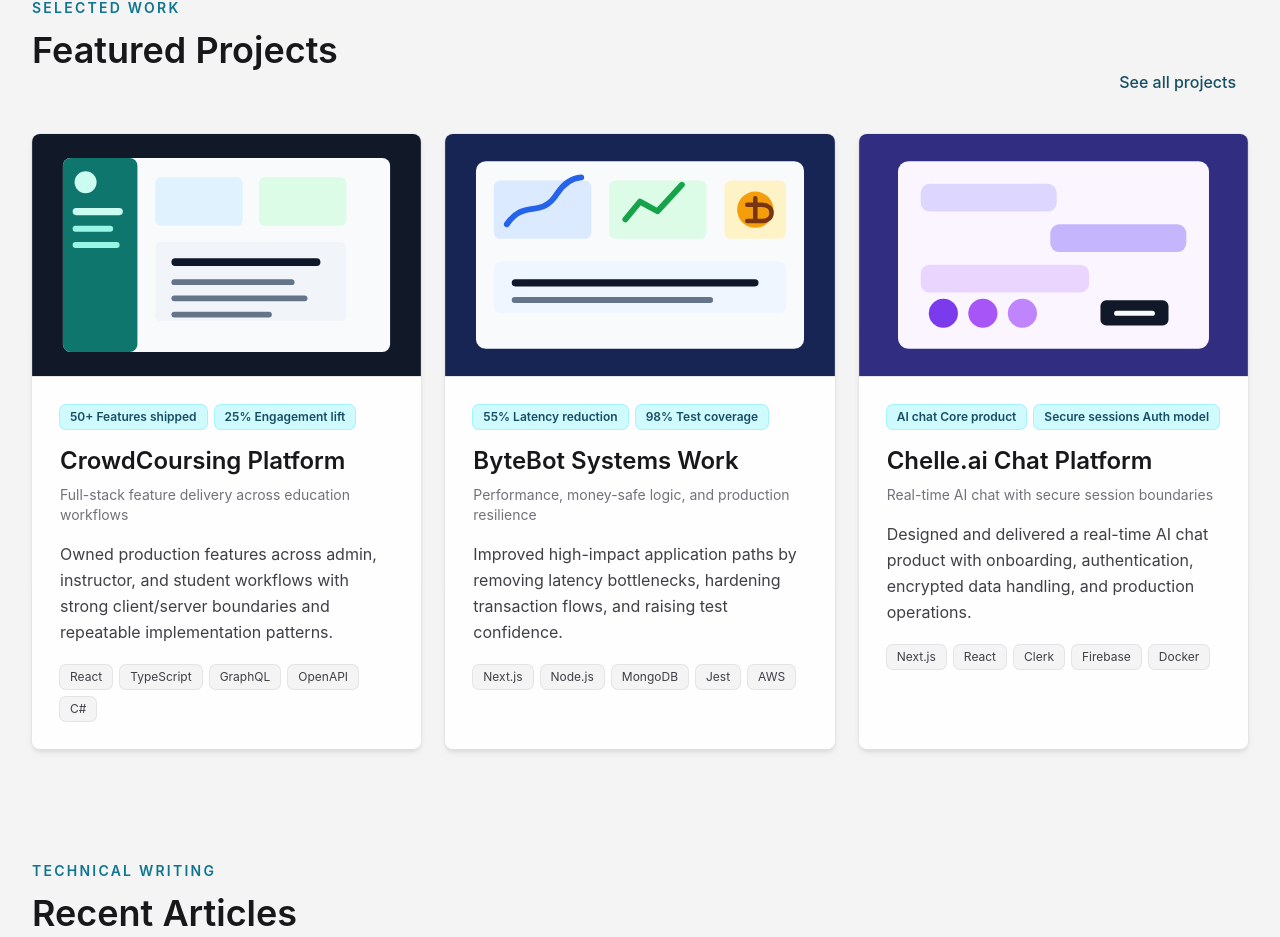
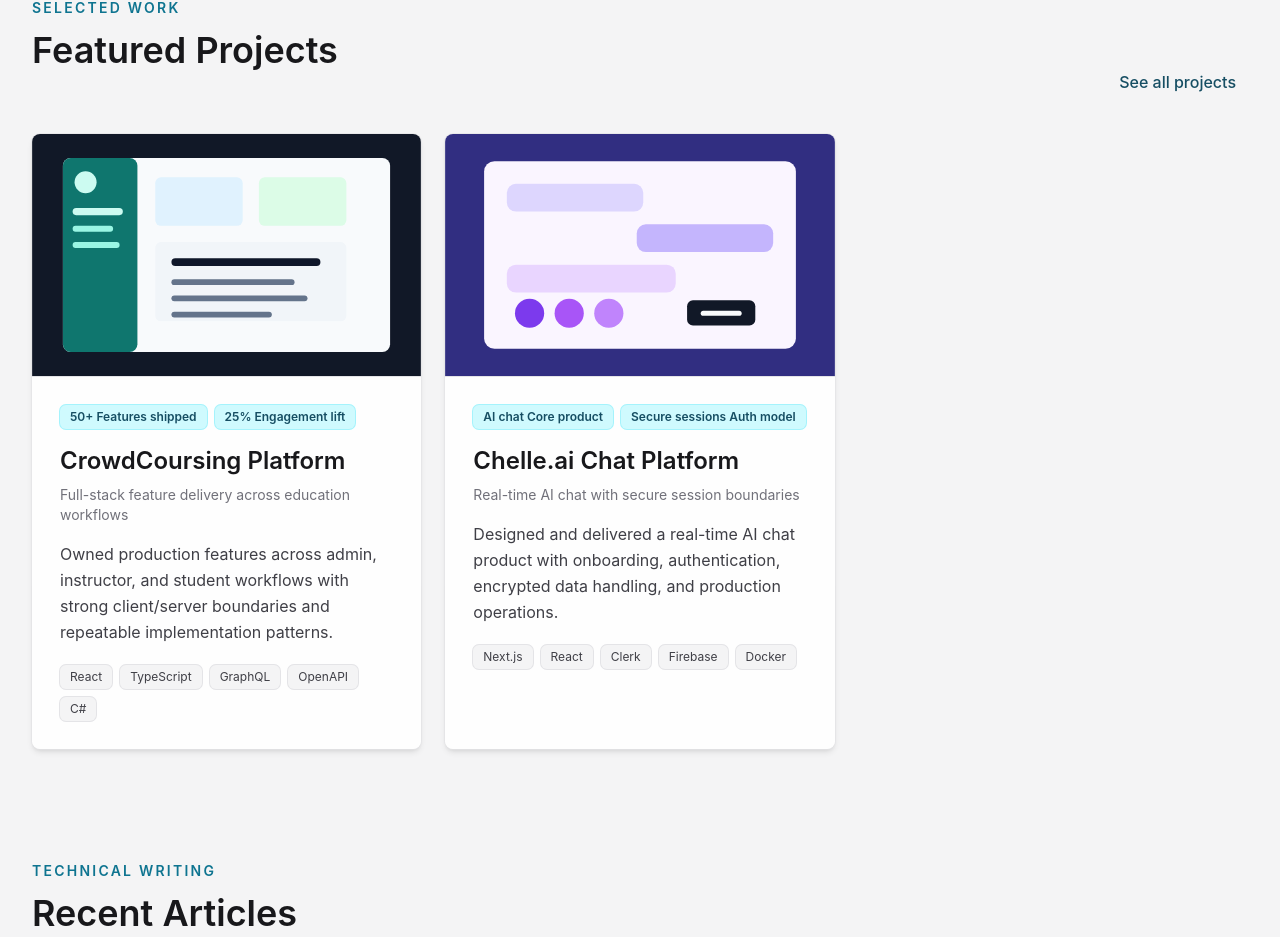
Before and after one commit to Smrosner/portfolio, a Next.js app: page / in a window 1280 px wide. Shown: the part 939-1876 px from the top of the page. Built offline with nearby package versions, Linux system fonts and the light colour scheme.

Commit message:
edit featured project data

```diff
--- a/data/projectsData.ts
+++ b/data/projectsData.ts
@@ -87,33 +87,33 @@
     outcome:
       "Delivered a more maintainable full-stack surface with clearer implementation standards, stronger user workflows, and less cross-team rework.",
   },
-  {
-    slug: "bytebot-performance-money-safety",
-    title: "ByteBot Systems Work",
-    subtitle: "Performance, money-safe logic, and production resilience",
-    summary:
-      "Improved high-impact application paths by removing latency bottlenecks, hardening transaction flows, and raising test confidence.",
-    category: "backend",
-    featured: true,
-    image: "/projects/bytebot.svg",
-    role: "Software Engineer",
-    period: "May 2024 - Present",
-    stack: ["Next.js", "Node.js", "MongoDB", "Jest", "AWS", "Firebase"],
-    metrics: [
-      { label: "Latency reduction", value: "55%" },
-      { label: "Test coverage", value: "98%" },
-      { label: "Launch target", value: "10k+ users" },
-    ],
-    problem:
-      "Client systems needed better real-user performance, safer currency handling, and more reliable launch readiness under deadline pressure.",
-    approach: [
-      "Removed request waterfalls and parallelized independent fetches to improve load behavior under real traffic.",
-      "Refactored Node.js and MongoDB money flows to standardize currency handling and prevent rounding drift.",
-      "Strengthened production confidence with robust Jest coverage, secure transaction flows, and audit-ready traces.",
-    ],
-    outcome:
-      "Reduced page load latency by 55%, raised confidence before a 10k+ user launch, and made high-risk money paths more predictable.",
-  },
+  // {
+  //   slug: "bytebot-performance-money-safety",
+  //   title: "ByteBot Systems Work",
+  //   subtitle: "Performance, money-safe logic, and production resilience",
+  //   summary:
+  //     "Improved high-impact application paths by removing latency bottlenecks, hardening transaction flows, and raising test confidence.",
+  //   category: "backend",
+  //   featured: true,
+  //   image: "/projects/bytebot.svg",
+  //   role: "Software Engineer",
+  //   period: "May 2024 - Present",
+  //   stack: ["Next.js", "Node.js", "MongoDB", "Jest", "AWS", "Firebase"],
+  //   metrics: [
+  //     { label: "Latency reduction", value: "55%" },
+  //     { label: "Test coverage", value: "98%" },
+  //     { label: "Launch target", value: "10k+ users" },
+  //   ],
+  //   problem:
+  //     "Client systems needed better real-user performance, safer currency handling, and more reliable launch readiness under deadline pressure.",
+  //   approach: [
+  //     "Removed request waterfalls and parallelized independent fetches to improve load behavior under real traffic.",
+  //     "Refactored Node.js and MongoDB money flows to standardize currency handling and prevent rounding drift.",
+  //     "Strengthened production confidence with robust Jest coverage, secure transaction flows, and audit-ready traces.",
+  //   ],
+  //   outcome:
+  //     "Reduced page load latency by 55%, raised confidence before a 10k+ user launch, and made high-risk money paths more predictable.",
+  // },
   {
     slug: "chelle-ai-chat-platform",
     title: "Chelle.ai Chat Platform",
@@ -197,8 +197,10 @@
   },
 ];
 
-export const projectCategories: { id: "all" | ProjectCategory; label: string }[] =
-  [
+export const projectCategories: {
+  id: "all" | ProjectCategory;
+  label: string;
+}[] = [
   { id: "all", label: "All" },
   { id: "full-stack", label: "Full-stack" },
   { id: "frontend", label: "Frontend" },
```
Lines whose indentation alone changed are shown as unchanged.
